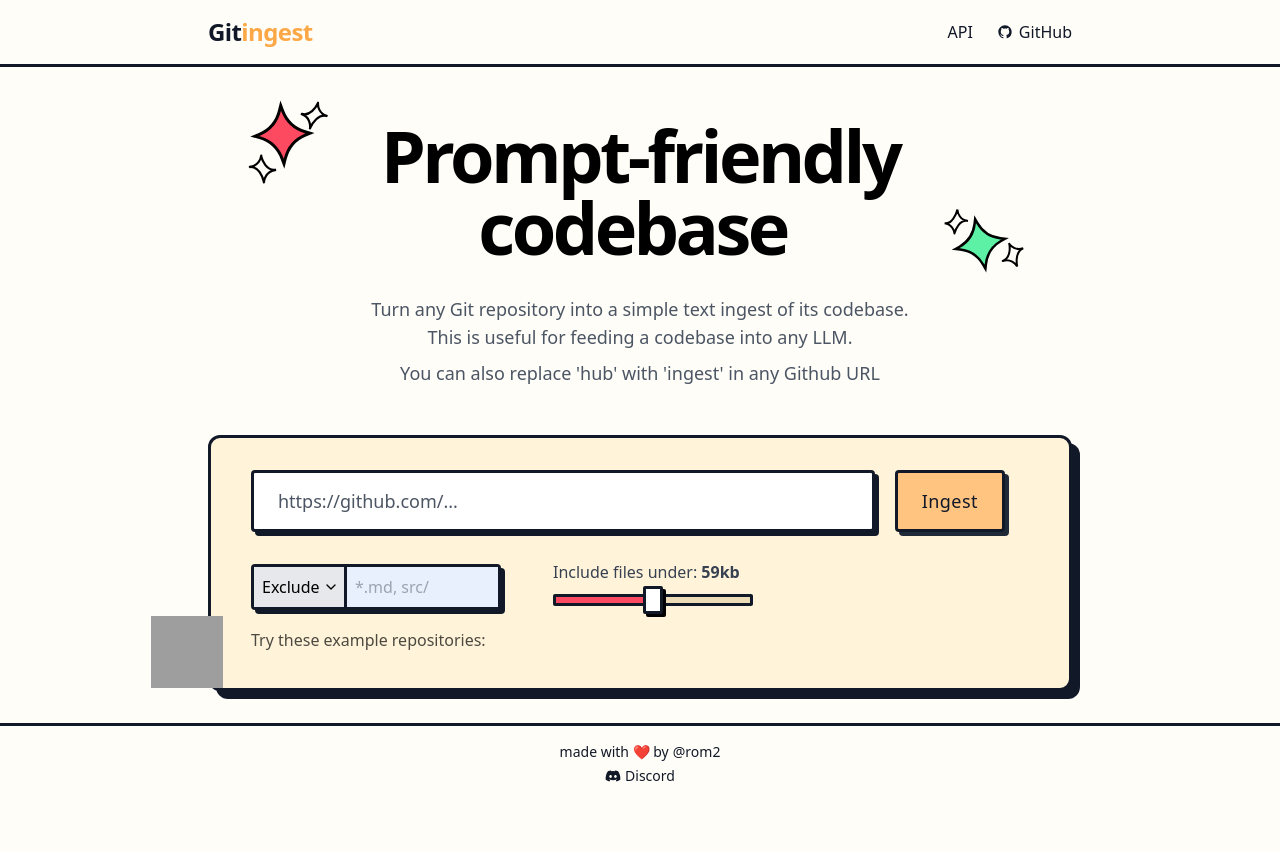
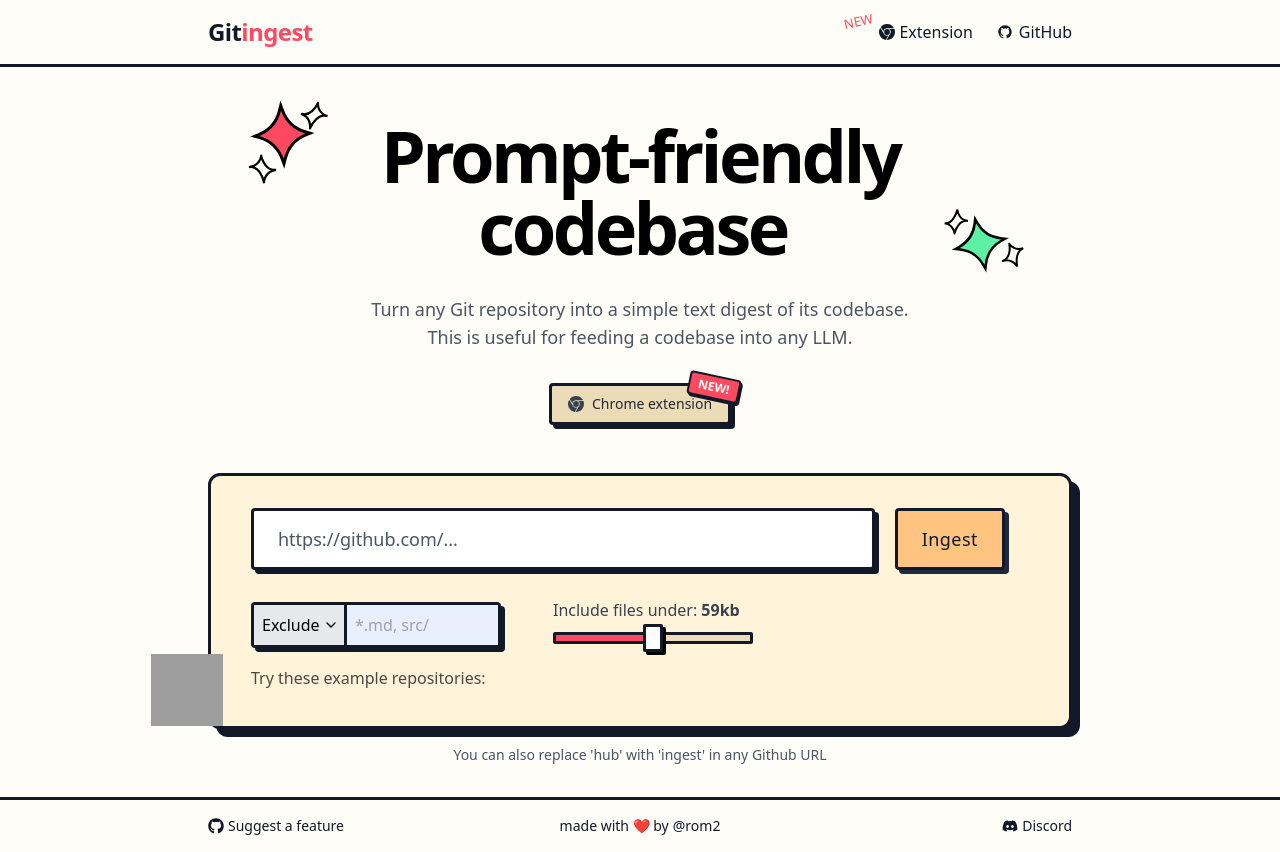
Before and after one commit to FOLKS-Tech/gitingest, a Python web app: template src/templates/index.jinja in a window 1280 px wide. Before the commit the page ends 782 px from the top, so only its background shows below. Run offline with Jinja, Linux system fonts and the light colour scheme; the template is opened without the code that fills it, so the values that code supplies are empty; some libraries are stand-ins or nearby versions; grey boxes are pictures that could not be loaded.

Commit message:
Add extemsion CTA

```diff
--- a/src/templates/components/footer.jinja
+++ b/src/templates/components/footer.jinja
@@ -1,7 +1,22 @@
 <footer class="w-full border-t-[3px] border-gray-900 mt-auto">
     <div class="max-w-4xl mx-auto px-4 py-4">
-        <div class="flex justify-center items-center text-gray-900 text-sm">
-            <div class="flex flex-col items-center">
+        <div class="grid grid-cols-3 items-center text-gray-900 text-sm">
+            <!-- Left column - Github links -->
+            <div class="flex items-center space-x-4">
+                <a href="https://github.com/cyclotruc/gitingest"
+                   target="_blank"
+                   rel="noopener noreferrer"
+                   class="hover:underline flex items-center">
+                    <svg class="w-4 h-4 mr-1"
+                         xmlns="http://www.w3.org/2000/svg"
+                         viewBox="0 0 496 512">
+                        <path fill="currentColor" d="M165.9 397.4c0 2-2.3 3.6-5.2 3.6-3.3.3-5.6-1.3-5.6-3.6 0-2 2.3-3.6 5.2-3.6 3-.3 5.6 1.3 5.6 3.6zm-31.1-4.5c-.7 2 1.3 4.3 4.3 4.9 2.6 1 5.6 0 6.2-2s-1.3-4.3-4.3-5.2c-2.6-.7-5.5.3-6.2 2.3zm44.2-1.7c-2.9.7-4.9 2.6-4.6 4.9.3 2 2.9 3.3 5.9 2.6 2.9-.7 4.9-2.6 4.6-4.6-.3-1.9-3-3.2-5.9-2.9zM244.8 8C106.1 8 0 113.3 0 252c0 110.9 69.8 205.8 169.5 239.2 12.8 2.3 17.3-5.6 17.3-12.1 0-6.2-.3-40.4-.3-61.4 0 0-70 15-84.7-29.8 0 0-11.4-29.1-27.8-36.6 0 0-22.9-15.7 1.6-15.4 0 0 24.9 2 38.6 25.8 21.9 38.6 58.6 27.5 72.9 20.9 2.3-16 8.8-27.1 16-33.7-55.9-6.2-112.3-14.3-112.3-110.5 0-27.5 7.6-41.3 23.6-58.9-2.6-6.5-11.1-33.3 2.6-67.9 20.9-6.5 69 27 69 27 20-5.6 41.5-8.5 62.8-8.5s42.8 2.9 62.8 8.5c0 0 48.1-33.6 69-27 13.7 34.7 5.2 61.4 2.6 67.9 16 17.7 25.8 31.5 25.8 58.9 0 96.5-58.9 104.2-114.8 110.5 9.2 7.9 17 22.9 17 46.4 0 33.7-.3 75.4-.3 83.6 0 6.5 4.6 14.4 17.3 12.1C428.2 457.8 496 362.9 496 252 496 113.3 383.5 8 244.8 8zM97.2 352.9c-1.3 1-1 3.3.7 5.2 1.6 1.6 3.9 2.3 5.2 1 1.3-1 1-3.3-.7-5.2-1.6-1.6-3.9-2.3-5.2-1zm-10.8-8.1c-.7 1.3.3 2.9 2.3 3.9 1.6 1 3.6.7 4.3-.7.7-1.3-.3-2.9-2.3-3.9-2-.6-3.6-.3-4.3.7zm32.4 35.6c-1.6 1.3-1 4.3 1.3 6.2 2.3 2.3 5.2 2.6 6.5 1 1.3-1.3.7-4.3-1.3-6.2-2.2-2.3-5.2-2.6-6.5-1zm-11.4-14.7c-1.6 1-1.6 3.6 0 5.9 1.6 2.3 4.3 3.3 5.6 2.3 1.6-1.3 1.6-3.9 0-6.2-1.4-2.3-4-3.3-5.6-2z" />
+                    </svg>
+                    Suggest a feature
+                </a>
+            </div>
+            <!-- Middle column - Made with love -->
+            <div class="flex justify-center items-center">
                 <div class="flex items-center">
                     made with ❤️ by
                     <a href="https://bsky.app/profile/yasbaltrine.bsky.social"
@@ -9,10 +24,13 @@
                        rel="noopener noreferrer"
                        class="ml-1 hover:underline">@rom2</a>
                 </div>
+            </div>
+            <!-- Right column - Discord -->
+            <div class="flex justify-end">
                 <a href="https://discord.gg/zerRaGK9EC"
                    target="_blank"
                    rel="noopener noreferrer"
-                   class="mt-1 hover:underline flex items-center">
+                   class="hover:underline flex items-center">
                     <svg class="w-4 h-4 mr-1"
                          xmlns="http://www.w3.org/2000/svg"
                          viewBox="0 0 640 512">
--- a/src/templates/components/navbar.jinja
+++ b/src/templates/components/navbar.jinja
@@ -28,14 +28,30 @@
             <div class="flex items-center gap-4">
                 <h1 class="text-2xl font-bold tracking-tight">
                     <a href="/" class="hover:opacity-80 transition-opacity">
-                        <span class="text-gray-900">Git</span><span class="text-[#fca847]">ingest</span>
+                        <span class="text-gray-900">Git</span><span class="text-[#FE4A60]">ingest</span>
                     </a>
                 </h1>
             </div>
             <!-- Navigation with updated styling -->
             <nav class="flex items-center space-x-6">
-                <a href="/api"
-                   class="text-gray-900 hover:-translate-y-0.5 transition-transform">API</a>
+                <!-- Simplified Chrome extension button -->
+                <a href="https://chromewebstore.google.com/detail/git-ingest-turn-any-git-r/adfjahbijlkjfoicpjpjfaood"
+                   target="_blank"
+                   rel="noopener noreferrer"
+                   class="text-gray-900 hover:-translate-y-0.5 transition-transform flex items-center gap-1.5">
+                    <div class="flex items-center">
+                        <span class="px-0 pb-5 text-[#FE4A60] text-[13px] transform -rotate-12 inline-block">NEW</span>
+                        <svg xmlns="http://www.w3.org/2000/svg"
+                             width="24"
+                             height="24"
+                             viewBox="0 0 24 24"
+                             fill="currentColor"
+                             class="w-4 h-4 mx-1">
+                            <path d="M12 0C8.21 0 4.831 1.757 2.632 4.501l3.953 6.848A5.454 5.454 0 0 1 12 6.545h10.691A12 12 0 0 0 12 0zM1.931 5.47A11.943 11.943 0 0 0 0 12c0 6.012 4.42 10.991 10.189 11.864l3.953-6.847a5.45 5.45 0 0 1-6.865-2.29zm13.342 2.166a5.446 5.446 0 0 1 1.45 7.09l.002.001h-.002l-5.344 9.257c.206.01.413.016.621.016 6.627 0 12-5.373 12-12 0-1.54-.29-3.011-.818-4.364zM12 16.364a4.364 4.364 0 1 1 0-8.728 4.364 4.364 0 0 1 0 8.728z" />
+                        </svg>
+                        Extension
+                    </div>
+                </a>
                 <div class="flex items-center gap-2">
                     <a href="https://github.com/cyclotruc/gitingest"
                        target="_blank"
--- a/src/templates/index.jinja
+++ b/src/templates/index.jinja
@@ -36,14 +36,36 @@
             </svg>
         </div>
         <p class="text-gray-600 text-lg max-w-2xl mx-auto text-center mt-8">
-            Turn any Git repository into a simple text ingest of its codebase.
+            Turn any Git repository into a simple text digest of its codebase.
         </p>
         <p class="text-gray-600 text-lg max-w-2xl mx-auto text-center mt-0">
             This is useful for feeding a codebase into any LLM.
         </p>
-        <p class="text-gray-600 text-lg max-w-2xl mx-auto text-center mt-2">
-            You can also replace 'hub' with 'ingest' in any Github URL
-        </p>
+        <div class="text-center mt-8">
+            <div class="relative inline-block">
+                <div class="w-full h-full rounded bg-gray-900 translate-y-1 translate-x-1 absolute inset-0 z-10"></div>
+                <div class="absolute -top-2 -right-2 z-30">
+                    <div class="relative rotate-12">
+                        <div class="w-full h-full rounded bg-gray-900 translate-y-0.5 translate-x-0.5 absolute inset-0"></div>
+                        <div class="px-2 py-0.5 bg-[#FE4A60] text-white text-xs font-bold rounded border-2 border-gray-900 relative">NEW!</div>
+                    </div>
+                </div>
+                <a href="https://chromewebstore.google.com/detail/git-ingest-turn-any-git-r/adfjahbijlkjfoicpjkhjicpjpjfaood"
+                   target="_blank"
+                   rel="noopener noreferrer"
+                   class="inline-flex items-center gap-2 px-4 py-2 bg-[#EBDBB7] text-gray-800 font-medium rounded hover:-translate-y-px hover:-translate-x-px ease-out duration-300 z-20 relative border-[3px] border-gray-900 text-sm">
+                    <svg xmlns="http://www.w3.org/2000/svg"
+                         width="24"
+                         height="24"
+                         viewBox="0 0 24 24"
+                         fill="currentColor"
+                         class="w-4 h-4 text-gray-700">
+                        <path d="M12 0C8.21 0 4.831 1.757 2.632 4.501l3.953 6.848A5.454 5.454 0 0 1 12 6.545h10.691A12 12 0 0 0 12 0zM1.931 5.47A11.943 11.943 0 0 0 0 12c0 6.012 4.42 10.991 10.189 11.864l3.953-6.847a5.45 5.45 0 0 1-6.865-2.29zm13.342 2.166a5.446 5.446 0 0 1 1.45 7.09l.002.001h-.002l-5.344 9.257c.206.01.413.016.621.016 6.627 0 12-5.373 12-12 0-1.54-.29-3.011-.818-4.364zM12 16.364a4.364 4.364 0 1 1 0-8.728 4.364 4.364 0 0 1 0 8.728z" />
+                    </svg>
+                    Chrome extension
+                </a>
+            </div>
+        </div>
     </div>
     {% if error_message %}
         <div class="mb-6 p-4 bg-red-50 border border-red-200 rounded-lg text-red-700"
@@ -53,5 +75,8 @@
     {% with is_index=true, show_examples=true %}
         {% include 'components/github_form.jinja' %}
     {% endwith %}
+    <p class="text-gray-600 text-sm max-w-2xl mx-auto text-center mt-4">
+        You can also replace 'hub' with 'ingest' in any Github URL
+    </p>
     {% include 'components/result.jinja' %}
 {% endblock %}
```
